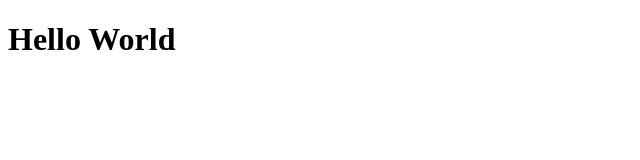
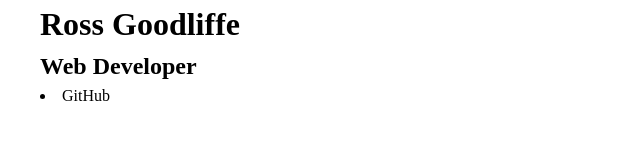
Before and after one commit to RossGoodliffe/portfolio, a plain HTML site: page index.html in a window 1280 px wide. Shown: the whole page, without its empty margins (0-640 px from the left). Drawn offline with Linux system fonts and the light colour scheme.

Commit message:
base html and css

```diff
--- a/css/styles.css
+++ b/css/styles.css
@@ -0,0 +1,28 @@
+/* Reset */
+* {
+    margin: 0;
+    padding: 0;
+}
+
+body {
+    min-height: 100vh;
+    scroll-behavior: smooth;
+    line-height: 1.5;
+  }
+
+  img {
+    max-width: 100%;
+    display: block;
+  }
+
+ul[class],
+ol[class],
+li[class] {
+  list-style: none;
+}
+
+/* Container wraps entire page */
+.container {
+    max-width: 1200px;
+    margin: auto;
+}
--- a/index.html
+++ b/index.html
@@ -17,8 +17,29 @@
             <p class="browsehappy">You are using an <strong>outdated</strong> browser. Please <a href="#">upgrade your browser</a> to improve your experience.</p>
         <![endif]-->
 
-            <h1>Hello World</h1>
+        <div class="container">
 
+
+            <div class="main">
+
+                <div class="headings">
+                    <h1>Ross Goodliffe</h1>
+                    <h2>Web Developer</h2>
+                </div>
+
+                <div class="socials">
+
+                    <li>GitHub</li>
+
+                </div>
+
+            </div>
+
+
+
+
+        <!-- END Container -->
+        </div>
 
         <script src="js/app.js" async defer></script>
     </body>
```
